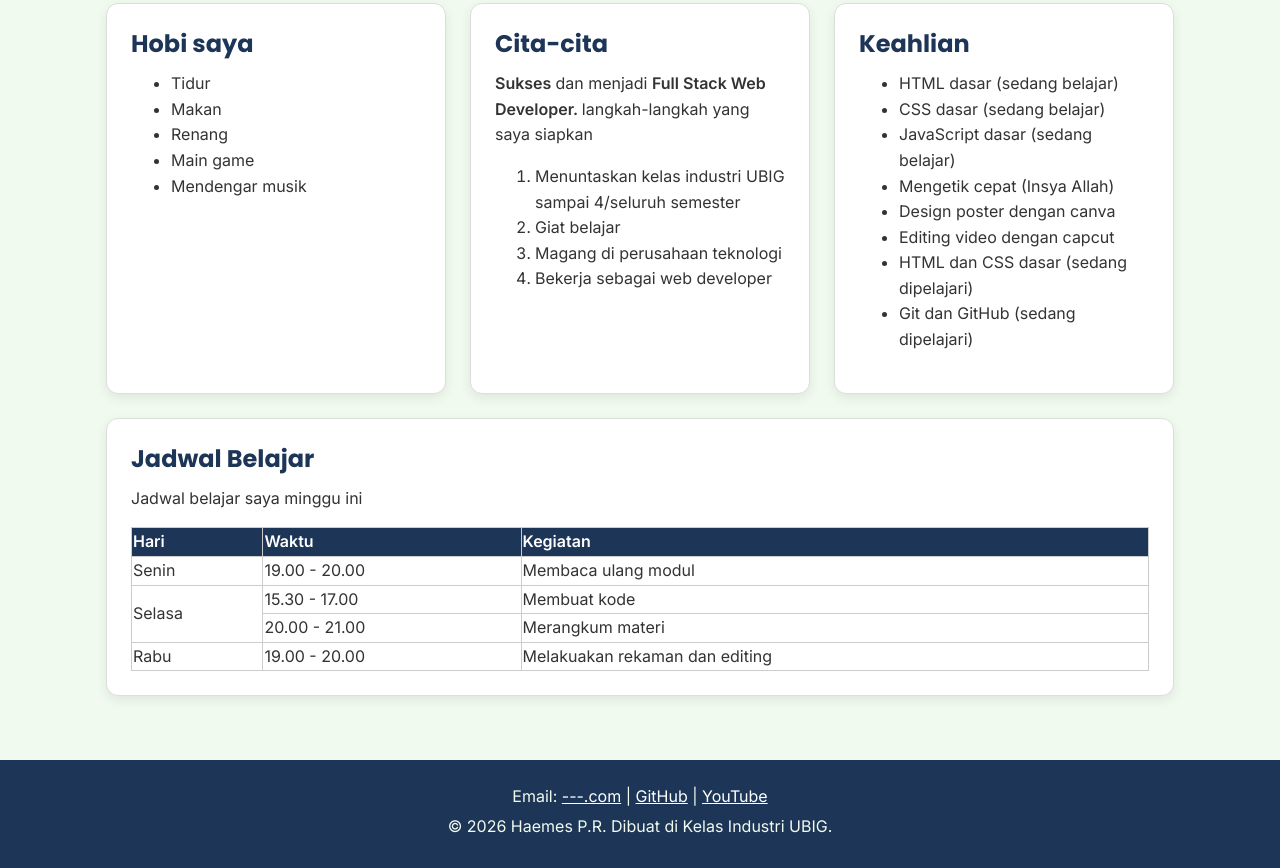
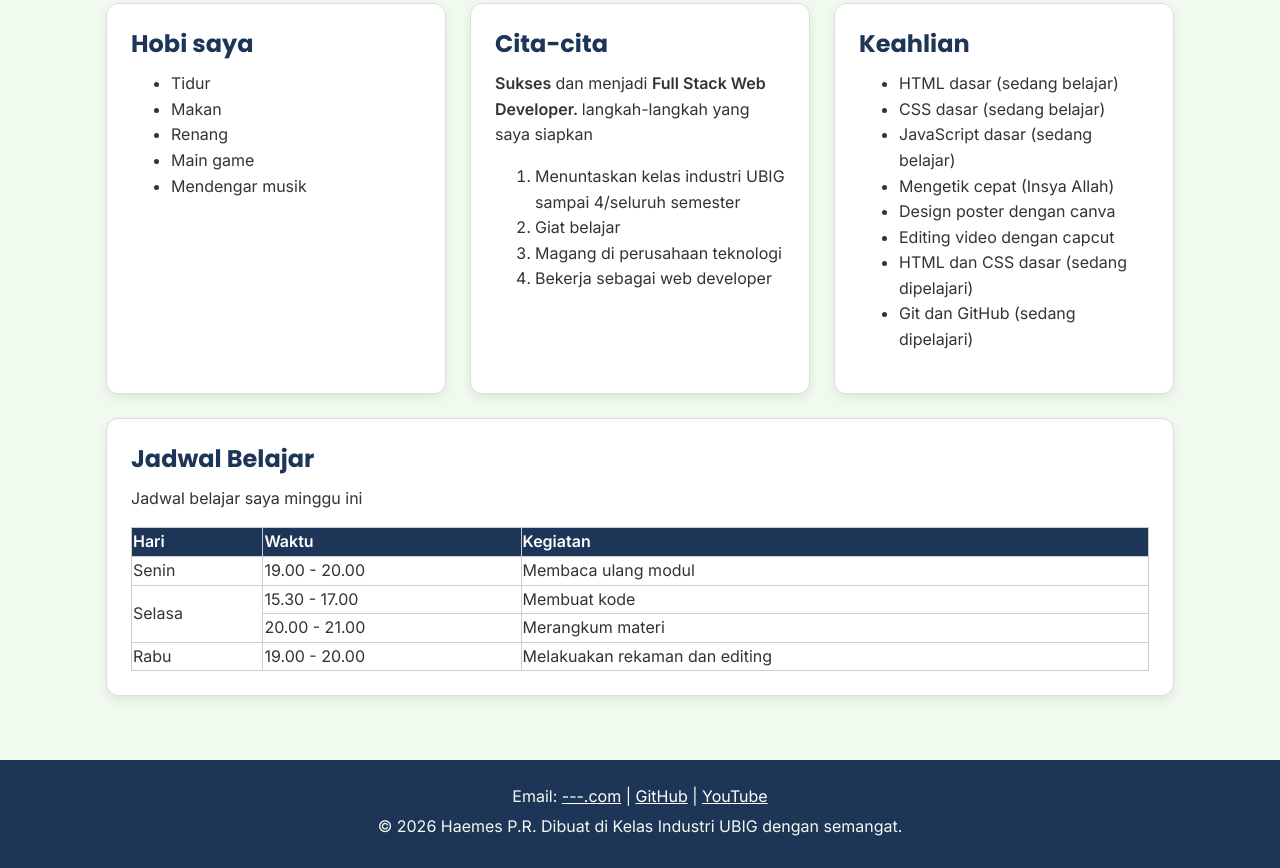
Before and after one commit to ayamgeprekrebus/portofolio, a plain HTML site: page index.html in a window 1280 px wide. Shown: the part 481-1349 px from the top of the page. Drawn offline with Linux system fonts and the light colour scheme.

Commit message:
fix: ubah teks footer di laptop

```diff
--- a/index.html
+++ b/index.html
@@ -131,7 +131,7 @@
             <a href="https://www.youtube.com/@haiyaam" target="_blank">YouTube</a>
         </p>
         <p>&copy; 2026 Haemes P.R.
-            Dibuat di Kelas Industri UBIG.</p>
+            Dibuat di Kelas Industri UBIG dengan semangat.</p>
     </footer>
 
 </body>
```
